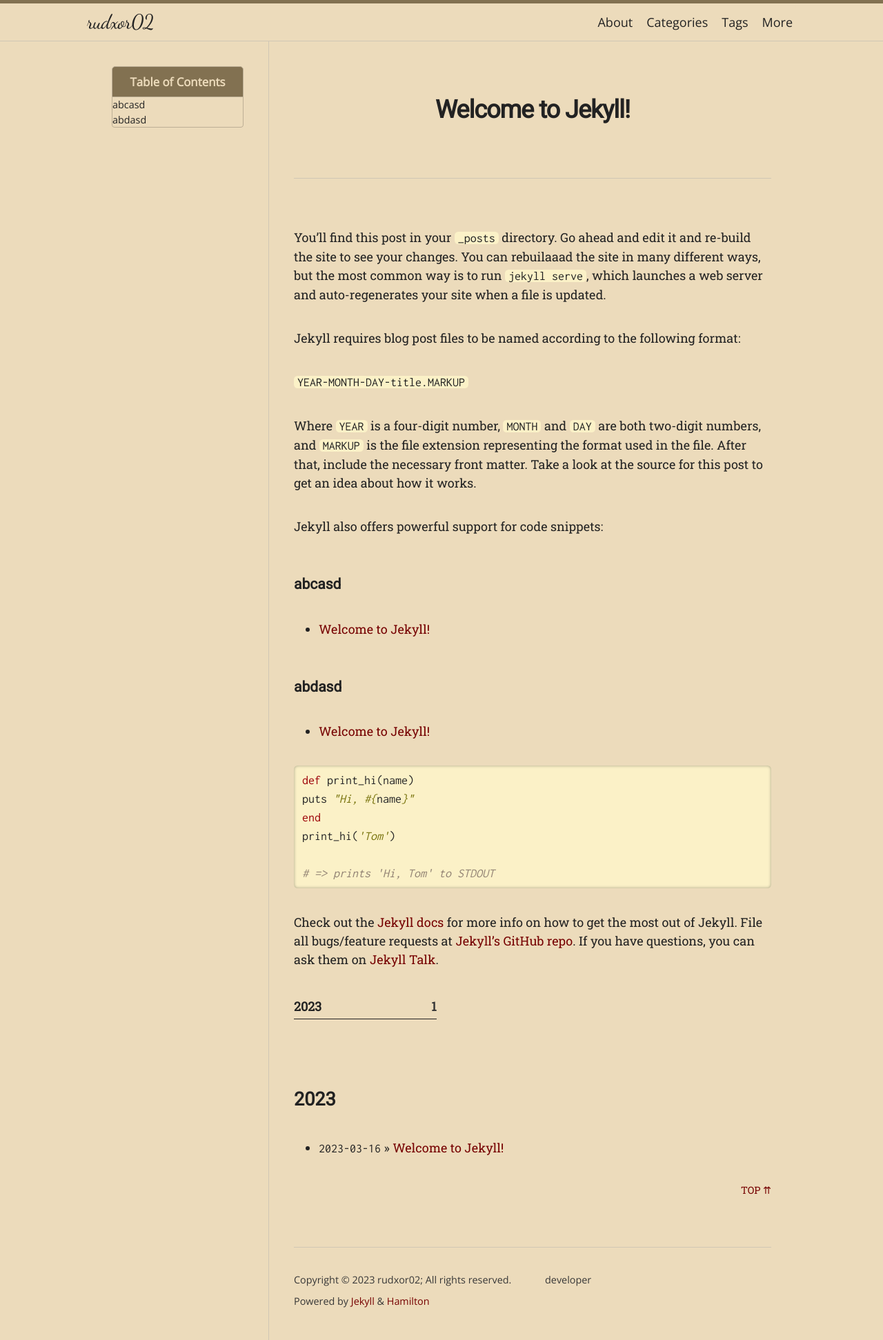
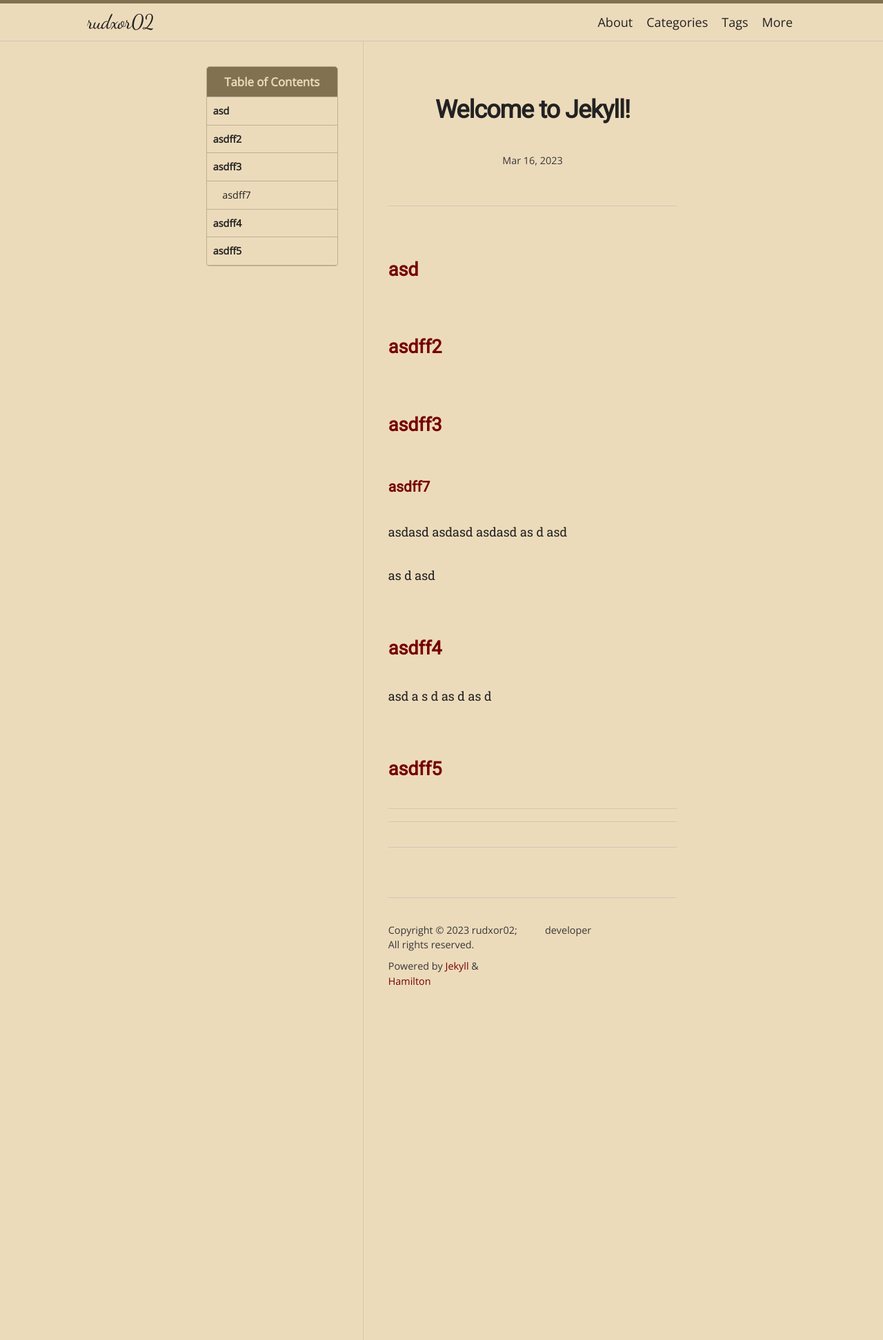
Before and after one commit to rudxor02/rudxor02.github.io, a Jekyll site: the page built from _posts/2023-03-16-welcome-to-jekyll.markdown, in a window 1280 px wide. Shown: the whole page at 69% size. Built offline with Jekyll 4.4.1, drawn with Linux system fonts in a browser that asks for light colours; nearby versions of some CDN libraries; some web fonts are replaced; comment, search, counter and statistics services are not loaded.

Commit message:
feat: h2, h3 html for toc

```diff
--- /dev/null
+++ b/_includes/h2.html
@@ -0,0 +1 @@
+<div id="{{include.content}}"><h2><a href="{{page.url}}/#{{include.content}}">{{ include.content }}</a></h2></div>
--- /dev/null
+++ b/_includes/h3.html
@@ -0,0 +1 @@
+<div id="{{include.content}}"><h3><a href="{{page.url}}/#{{include.content}}">{{ include.content }}</a></h3></div>
--- a/_includes/sidebar-toc.html
+++ b/_includes/sidebar-toc.html
@@ -1,4 +1,4 @@
 <h3 class="toc-title">Table of Contents</h3>
 <nav class="toc-nav">
-  {% include toc.html html=content h_min=2 h_max=3 class="toc" %}
+  {% include toc.html html=content h_min=2 h_max=3 class="toc"%}
 </nav>
--- a/_posts/2023-03-16-welcome-to-jekyll.markdown
+++ b/_posts/2023-03-16-welcome-to-jekyll.markdown
@@ -1,45 +1,42 @@
 ---
-layout: archive-years
+layout: post
 type: tags
 title: "Welcome to Jekyll!"
 date: 2023-03-16 23:30:55 +0900
-categories: jekyll update
+# categories: jekyll update
 comments: true
-tags: abc abd
+# tags: abc abd
 toc: true
 ---
 
-You’ll find this post in your `_posts` directory. Go ahead and edit it and re-build the site to see your changes. You can rebuilaaad the site in many different ways, but the most common way is to run `jekyll serve`, which launches a web server and auto-regenerates your site when a file is updated.
 
-Jekyll requires blog post files to be named according to the following format:
 
-`YEAR-MONTH-DAY-title.MARKUP`
+{%include h2.html content="asd"%}
 
-Where `YEAR` is a four-digit number, `MONTH` and `DAY` are both two-digit numbers, and `MARKUP` is the file extension representing the format used in the file. After that, include the necessary front matter. Take a look at the source for this post to get an idea about how it works.
+{%include h2.html content="asdff2"%}
 
-Jekyll also offers powerful support for code snippets:
+{%include h2.html content="asdff3"%}
 
-{% for tag in site.tags %}
-  <h3>{{ tag[0] }}asd</h3>
-  <ul>
-    {% for post in tag[1] %}
-      <li><a href="{{ post.url }}">{{ post.title }}</a></li>
-    {% endfor %}
-  </ul>
-{% endfor %}
+{%include h3.html content="asdff7"%}
+asdasd
+asdasd
+asdasd
+as
+d
+asd
 
-{% highlight ruby %}
-def print_hi(name)
-puts "Hi, #{name}"
-end
-print_hi('Tom')
+as
+d
+asd
+{%include h2.html content="asdff4"%}
 
-# => prints 'Hi, Tom' to STDOUT
+asd
+a
+s
+d
+as
+d
+as
+d
 
-{% endhighlight %}
-
-Check out the [Jekyll docs][jekyll-docs] for more info on how to get the most out of Jekyll. File all bugs/feature requests at [Jekyll’s GitHub repo][jekyll-gh]. If you have questions, you can ask them on [Jekyll Talk][jekyll-talk].
-
-[jekyll-docs]: https://jekyllrb.com/docs/home
-[jekyll-gh]: https://github.com/jekyll/jekyll
-[jekyll-talk]: https://talk.jekyllrb.com/
+{%include h2.html content="asdff5"%}
```
Also changed, not shown: categories.md (+3 -0 lines), tags.md (+4 -0 lines), Gemfile.lock, 1 other file.
